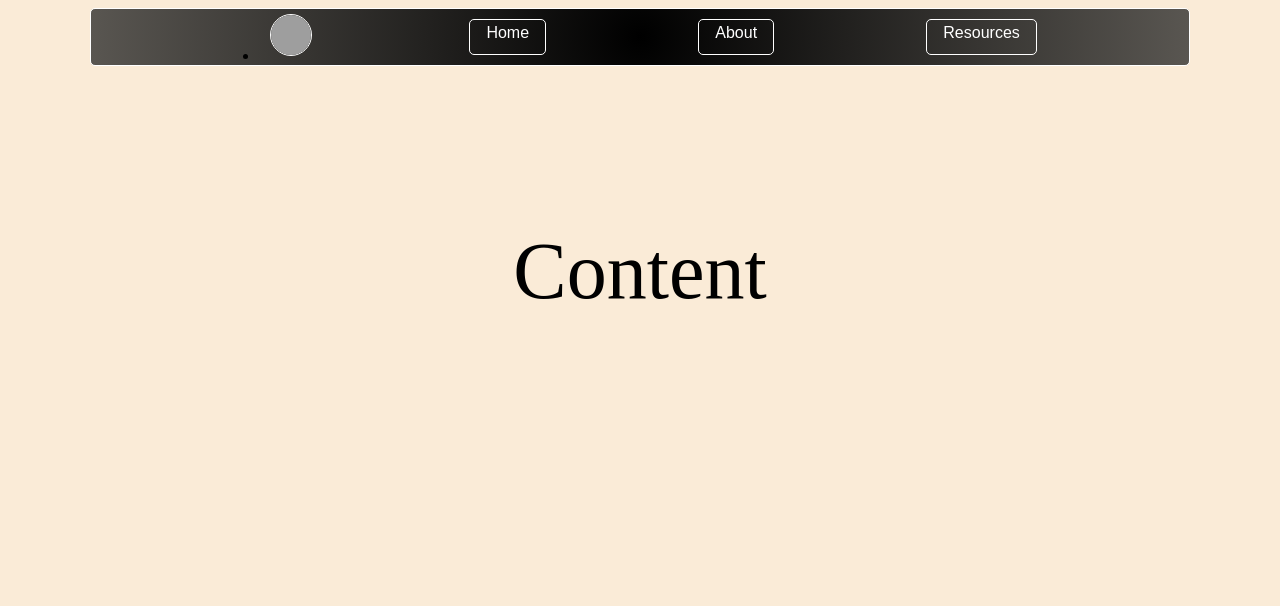
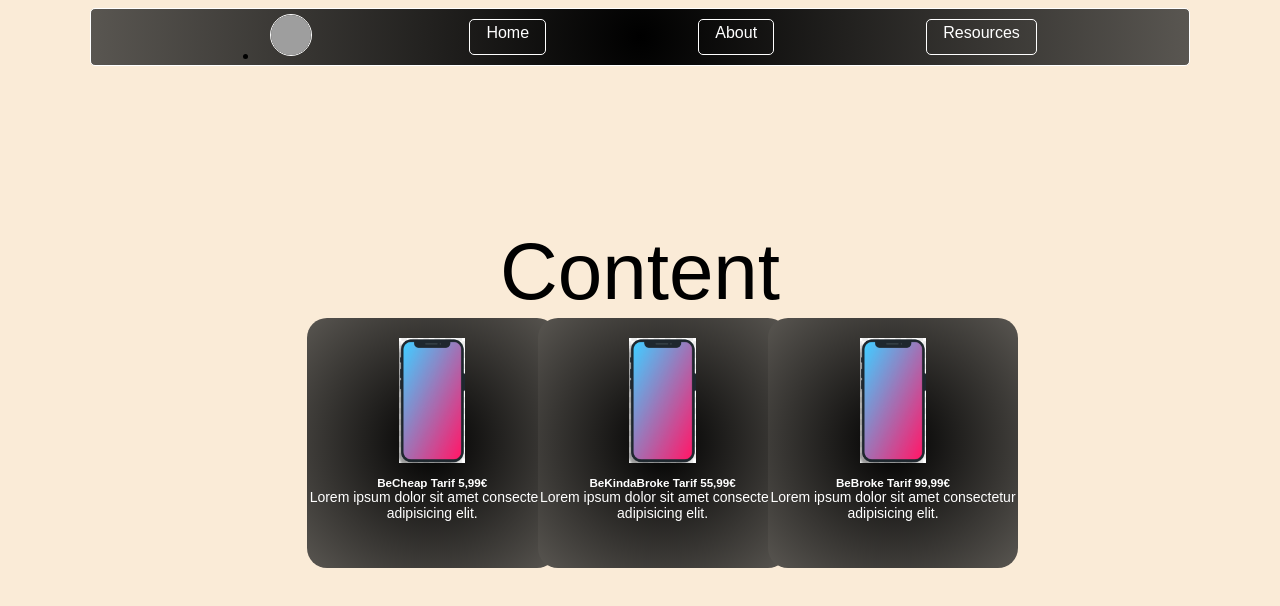
Before and after one commit to Quarsatos/FE17-CSS-DAY5-Papula-Kuersten, a plain HTML site: page Flo/Basic/index.html in a window 1280 px wide. Drawn offline with Linux system fonts and the light colour scheme; grey boxes are pictures that could not be loaded.

Commit message:
add box to indexpage

```diff
--- a/Flo/Basic/css/main-test.scss
+++ b/Flo/Basic/css/main-test.scss
@@ -11,6 +11,7 @@ body {
   max-width: 1100px;
   margin: 0 auto;
   background-color: antiquewhite;
+  font-family: $font;
 }
 
 .navbar {
@@ -102,3 +103,52 @@ body {
     padding: 4px 0 4px 0;
   }
 }
+
+.box-home
+{
+   background: rgb(0,0,0);
+   background: radial-gradient(circle, rgba(0,0,0,1) 0%, rgba(89,86,81,1) 100%);
+   height: 250px;
+   width: 250px;
+   border-radius: 20px;
+   color: #fff;
+   margin: 0 auto;
+   transition: transform 2s; /* Animation */
+   font-size: 14px;
+
+
+}
+
+#box-home1 {
+   left: 24%;
+   position: absolute;
+
+}
+#box-home2 {
+   left: 42%;
+
+   position: absolute;
+
+}
+#box-home3 {
+   left: 60%;
+   align-self: center;
+   position: absolute;
+
+
+}
+
+.headBox {
+   padding-top: 10px;
+}
+
+.imgBox {
+   padding-top: 20px;
+   max-height: 50%;
+   max-width: 50%;
+   align-content: center;
+}
+
+.box-home:hover {
+   transform: scale(1.19); /* (150% zoom - Note: if the zoom is too large, it will go outside of the viewport) */
+}
--- a/Flo/Basic/index.html
+++ b/Flo/Basic/index.html
@@ -28,6 +28,27 @@
     </header>
     <div class="placeholder">
       <p>Content</p>
+      <div class="box-home" id="box-home1">
+
+        <img class="imgBox" src="/Flo/Basic/images/phone1.PNG" alt="Smartphone Picture">
+        <h5 class="headBox">BeCheap Tarif 5,99€</h5>
+        <p>Lorem ipsum dolor sit amet consectetur adipisicing elit.</p>
+
+      </div>
+      <div class="box-home" id="box-home2">
+
+        <img class="imgBox" src="/Flo/Basic/images/phone1.PNG" alt="Smartphone Picture">
+        <h5 class="headBox">BeKindaBroke Tarif 55,99€</h5>
+        <p>Lorem ipsum dolor sit amet consectetur adipisicing elit.</p>
+
+      </div>
+      <div class="box-home" id="box-home3">
+
+        <img class="imgBox" src="/Flo/Basic/images/phone1.PNG" alt="Smartphone Picture">
+        <h5 class="headBox">BeBroke Tarif 99,99€</h5>
+        <p>Lorem ipsum dolor sit amet consectetur adipisicing elit.</p>
+
+      </div>
     </div>
   </body>
 </html>
```
Also changed, not shown: Flo/Basic/css/main-test.css, 1 other file.
